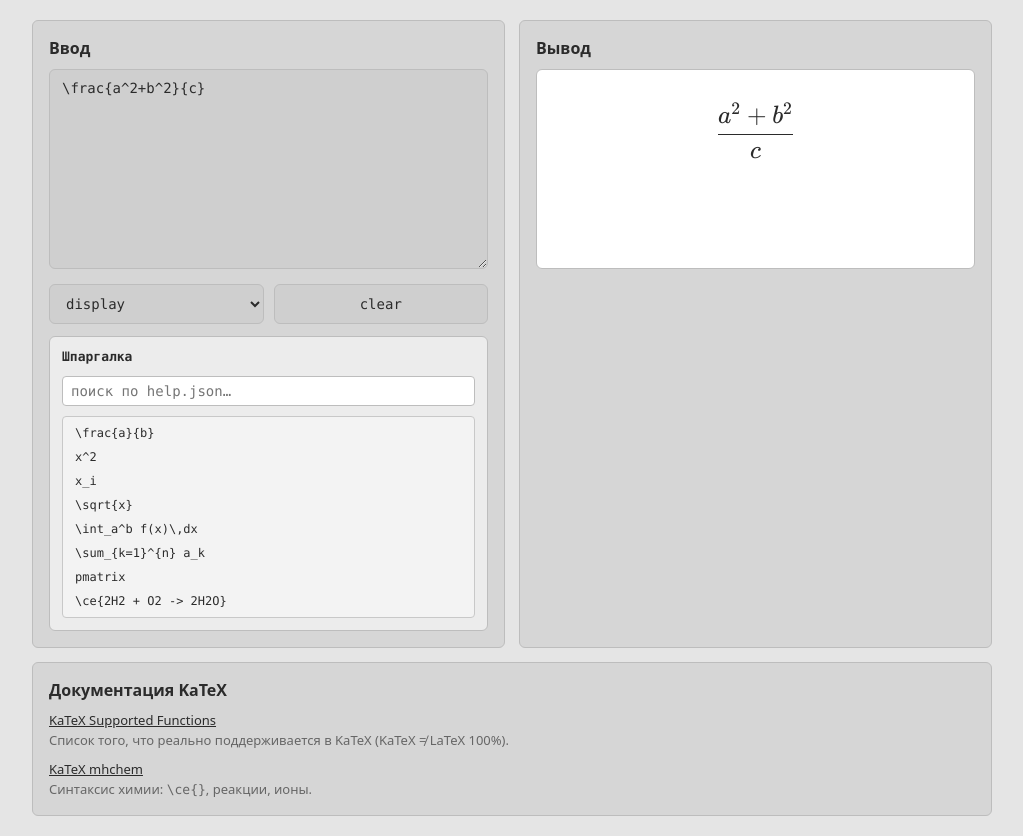
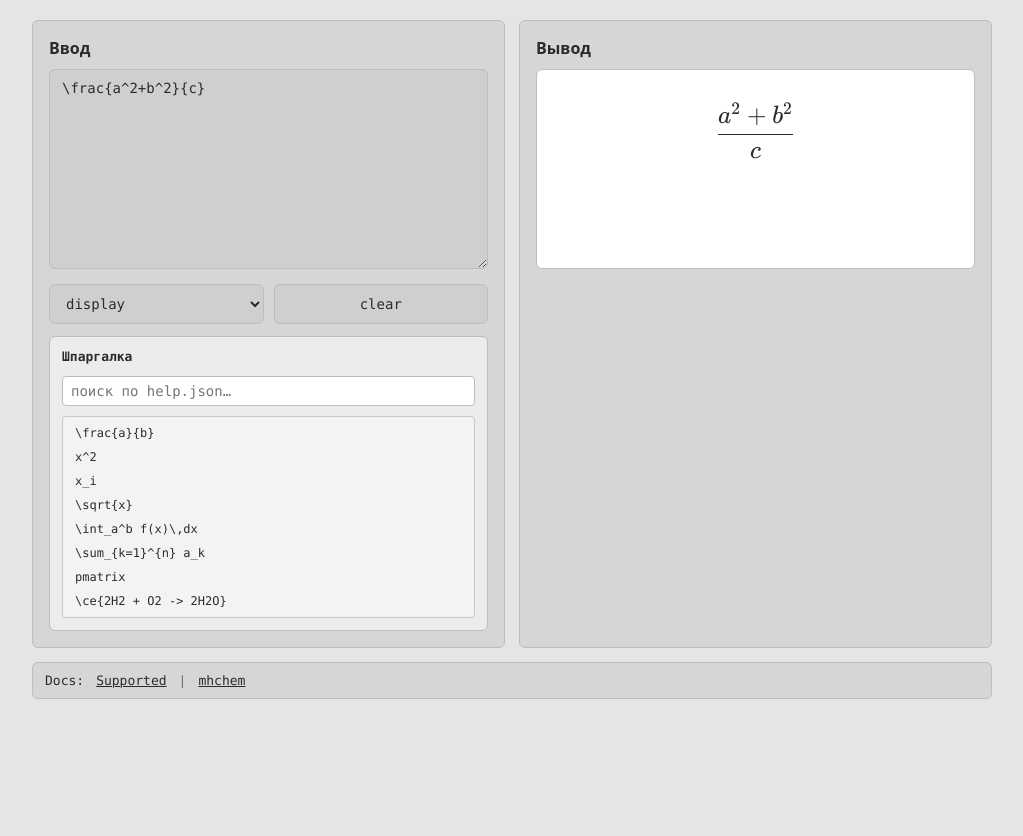
Before and after one commit to balloffur/tex_fast, a plain HTML site: page index.html in a window 1280 px wide. Shown: the whole page, without its empty margins (128-1151 px from the left). After the commit the page ends 800 px from the top, so only its background shows below. Drawn offline with nearby package versions, Linux system fonts and the light colour scheme.

Commit message:
Refactor documentation links into a docbar
Replaced the documentation links section with a new docbar for better layout and accessibility.

```diff
--- a/index.html
+++ b/index.html
@@ -21,7 +21,6 @@
     *{box-sizing:border-box}
     body{margin:0;background:var(--bg);color:var(--text);font-family:var(--font)}
     .wrap{max-width:var(--max);margin:0 auto;padding:20px}
-    .header{padding:16px;background:var(--panel);border:1px solid var(--border);border-radius:var(--r);margin-bottom:var(--gap)}
     .grid{display:grid;grid-template-columns:1fr 1fr;gap:var(--gap)}
     @media(max-width:900px){.grid{grid-template-columns:1fr}}
     .card{background:var(--panel);border:1px solid var(--border);border-radius:var(--r);padding:16px}
@@ -45,8 +44,22 @@
     .help-item:hover{background:#dddddd}
     .help-overlay-title{padding:3px 6px 6px;border-bottom:1px solid #d0d0d0;margin-bottom:4px;position:sticky;top:0;background:#f3f3f3}
     .help-status{color:#666;padding:6px}
-    .doc-links a{color:inherit}
-    .doc-links code{font-family:var(--mono)}
+
+    .docbar{
+      display:flex;
+      align-items:center;
+      gap:12px;
+      padding:10px 12px;
+      margin-top:14px;
+      background:var(--panel);
+      border:1px solid var(--border);
+      border-radius:var(--r);
+      font:13px var(--mono);
+      overflow:auto;
+      white-space:nowrap;
+    }
+    .docbar a{color:inherit;text-decoration:underline}
+    .docbar .sep{opacity:.6}
   </style>
 </head>
 <body>
@@ -80,6 +93,7 @@
         </div>
       </div>
     </div>
+
     <div class="card">
       <h2>Вывод</h2>
       <div id="out" class="out"></div>
@@ -87,28 +101,12 @@
     </div>
   </div>
 
-  <div class="card doc-links" style="margin-top:14px">
-    <h2>Документация KaTeX</h2>
-    <div style="font-size:13px;line-height:1.5">
-      <div>
-        <a href="https://katex.org/docs/supported.html" target="_blank" rel="noopener">
-          KaTeX Supported Functions
-        </a>
-        <div style="color:#666">
-          Список того, что реально поддерживается в KaTeX (KaTeX ≠ LaTeX 100%).
-        </div>
-      </div>
-      <div style="margin-top:10px">
-        <a href="https://katex.org/docs/supported.html#mhchem" target="_blank" rel="noopener">
-          KaTeX mhchem
-        </a>
-        <div style="color:#666">
-          Синтаксис химии: <code>\ce{}</code>, реакции, ионы.
-        </div>
-      </div>
-    </div>
+  <div class="docbar">
+    <span>Docs:</span>
+    <a href="https://katex.org/docs/supported.html" target="_blank" rel="noopener">Supported</a>
+    <span class="sep">|</span>
+    <a href="https://katex.org/docs/supported.html#mhchem" target="_blank" rel="noopener">mhchem</a>
   </div>
-
 </div>
 
 <script defer src="https://cdn.jsdelivr.net/npm/katex@0.16.11/dist/katex.min.js"></script>
```
